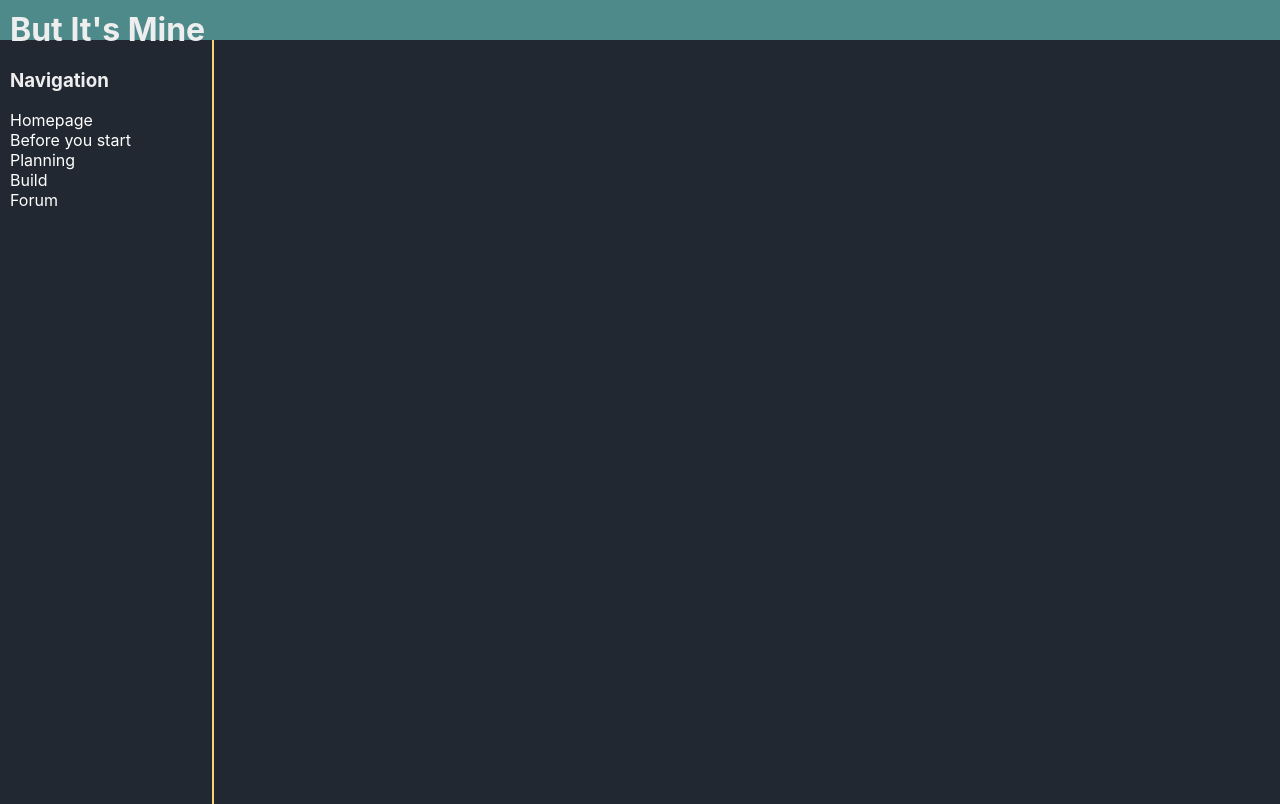
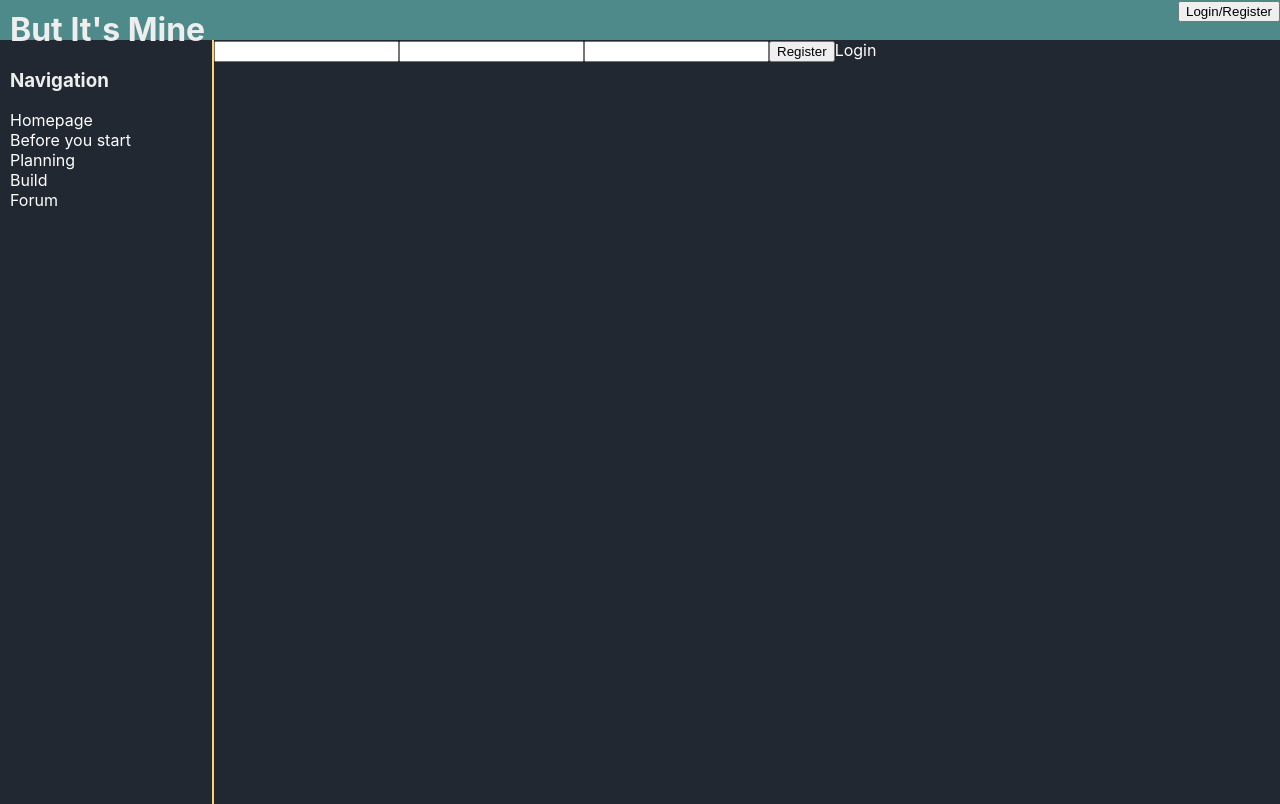
Before and after one commit to tck9173/But-Its-Mine, a React (Create React App) app in the folder but-its-mine/: page /register in a window 1280 px wide. Built offline with nearby package versions, Linux system fonts and the light colour scheme.

Commit message:
updated auth

```diff
--- a/but-its-mine/package.json
+++ b/but-its-mine/package.json
@@ -6,8 +6,11 @@
     "@testing-library/jest-dom": "^5.11.5",
     "@testing-library/react": "^11.1.1",
     "@testing-library/user-event": "^12.2.0",
+    "axios": "^0.21.0",
     "react": "^17.0.1",
     "react-dom": "^17.0.1",
+    "react-router": "^5.2.0",
+    "react-router-dom": "^5.2.0",
     "react-scripts": "4.0.0",
     "web-vitals": "^0.2.4"
   },
--- a/but-its-mine/src/App.css
+++ b/but-its-mine/src/App.css
@@ -12,9 +12,13 @@ html {
 
 
 .header {
+  display: flex;
+  flex-flow: row;
+  justify-content: space-between;
   height: 5vh;
   background-color: #4f8a8b;
   min-height: 40px;
+
 }
 
 .header h1 {
@@ -29,6 +33,10 @@ html {
   }
 }
 
+.userWelcome {
+  display: flex;
+  flex-flow: row;
+}
 
 a {
   text-decoration: none;
--- a/but-its-mine/src/App.js
+++ b/but-its-mine/src/App.js
@@ -1,21 +1,59 @@
 import React, {Component} from 'react';
+import {Route, Switch, withRouter} from 'react-router-dom';
+
 import './App.css';
+
 import Header from './components/Header'
 import Navigation from './components/Navigation';
-import BuildContainer from './components/Build/BuildContainer';
-import {Route, Switch, withRouter} from 'react-router-dom';
 import PlanningContainer from './components/Planning/PlanningContainer';
 import StartContainer from './components/Start/StartContainer';
 import ForumContainer from './components/Forum/ForumContainer';
 import Homepage from './components/Homepage';
 import BudgetTool from './components/Planning/BudgetTool';
+import BuildContainer from './components/Build/BuildContainer';
+
+import RegisterForm from './components/Users/RegisterForm';
+import LoginForm from './components/Users/LoginForm';
+
+import { registerUser, loginUser, verifyUser } from './services/api_helper';
 
 class App extends Component {
   constructor(props) {
     super(props)
 
     this.state = {
-      activePage: ''
+      activePage: '',
+      currentUser: {
+        name:""
+      }
+    }
+  }
+
+  handleRegister = async (e, registerData) => {
+    e.preventDefault();
+    const currentUser = await registerUser(registerData);
+    this.setState({currentUser})
+    this.props.history.push('/forum');
+  }
+
+  handleLogin = async (e, loginData) => {
+    e.preventDefault();
+    const currentUser = await loginUser(loginData);
+    console.log(currentUser)
+    this.setState({currentUser})
+    this.props.history.push('/forum');
+  }
+
+  handleLogout = () => {
+    localStorage.removeItem('authToken');
+    this.setState({currentUser : {name:null}})
+    this.props.history.push('/')
+  }
+
+  handleVerify = async () => {
+    const currentUser = await verifyUser();
+    if (currentUser) {
+      this.setState({ currentUser})
     }
   }
 
@@ -25,13 +63,23 @@ class App extends Component {
     })
   }
 
+  componentDidMount() {
+    this.handleVerify();
+  }
+
   render() {
     return (
       <div className="App">
-        <Header />
+        <Header currentUser={this.state.currentUser.name} handleLogout={this.handleLogout}/>
         <div className = "contentContainer">
           <Navigation setActivePage={this.setActivePage} activePage={this.state.activePage}/>
           <Switch>
+            <Route path = '/login' render={() => (
+              <LoginForm handleLogin={this.handleLogin} />
+            )} />
+            <Route path = '/register' render={() => (
+              <RegisterForm handleRegister={this.handleRegister} />
+            )} />
             <Route exact path = '/' component = {Homepage} />
             <Route path = '/start' component = {StartContainer} />
             <Route exact path = '/planning' component = {PlanningContainer} />
@@ -47,4 +95,4 @@ class App extends Component {
   }
 }
 
-export default App;
+export default withRouter(App);
--- a/but-its-mine/src/components/Header.js
+++ b/but-its-mine/src/components/Header.js
@@ -1,9 +1,18 @@
 import React from 'react';
+import { Link } from 'react-router-dom';
 
-function Header() {
+function Header(props) {
     return (
         <div className='header'>
             <h1>But It's Mine</h1>
+            {props.currentUser ?
+                <div className='userWelcome'>
+                    <p>Welcome, {props.currentUser}</p>
+                    <button onClick={props.handleLogout}>Logout</button>
+                </div>
+            :
+                <Link to='/login'><button>Login/Register</button></Link>
+            }
         </div>
     )
 }
--- /dev/null
+++ b/but-its-mine/src/components/Users/LoginForm.js
@@ -0,0 +1,45 @@
+import React, {Component} from 'react';
+
+import {Link} from 'react-router-dom';
+
+class LoginForm extends Component {
+    constructor(props){
+        super(props);
+
+        this.state = {
+            username: '',
+            password: ''
+        }
+    }
+
+    handleChange = (e) => {
+        const {name , value} = e.target
+
+        this.setState({
+            [name]:value
+        })
+    }
+
+    render() {
+        return (
+            <form onSubmit={(e)=> this.props.handleLogin(e, this.state)}>
+                <input
+                    type = 'text'
+                    name='username'
+                    value={this.state.username}
+                    onChange={this.handleChange}
+                />
+                <input
+                    type = 'password'
+                    name='password'
+                    value={this.state.password}
+                    onChange={this.handleChange}
+                />
+                <input type ='submit' value='Login'/>
+                <Link to='/register'>Register</Link>
+            </form>
+        )
+    }
+}
+
+export default LoginForm;
--- /dev/null
+++ b/but-its-mine/src/components/Users/RegisterForm.js
@@ -0,0 +1,50 @@
+import React, {Component} from 'react';
+import {Link} from 'react-router-dom';
+class RegisterForm extends Component {
+    constructor(props){
+        super(props);
+
+        this.state = {
+            name: '',
+            username: '',
+            password: ''
+        }
+    }
+
+    handleChange = (e) => {
+        const {name , value} = e.target
+
+        this.setState({
+            [name]:value
+        })
+    }
+
+    render() {
+        return (
+            <form onSubmit={(e)=> this.props.handleRegister(e, this.state)}>
+                <input
+                    type = 'text'
+                    name='name'
+                    value={this.state.name}
+                    onChange={this.handleChange}
+                />
+                <input
+                    type = 'text'
+                    name='username'
+                    value={this.state.username}
+                    onChange={this.handleChange}
+                />
+                <input
+                    type = 'password'
+                    name='password'
+                    value={this.state.password}
+                    onChange={this.handleChange}
+                />
+                <input type ='submit' value='Register'/>
+                <Link to='/login'>Login</Link>
+            </form>
+        )
+    }
+}
+
+export default RegisterForm;
--- /dev/null
+++ b/but-its-mine/src/services/api_helper.js
@@ -0,0 +1,30 @@
+import axios from 'axios';
+
+const api = axios.create({
+    baseURL : 'http://localhost:3001'
+})
+
+export const registerUser = async (registerData) =>{
+    const resp = await api.post('/auth/signup', registerData);
+    localStorage.setItem('authToken', resp.data.token);
+    api.defaults.headers.common.authorization = `Bearer ${resp.data.token}`;
+    return resp.data.user;
+}
+
+export const loginUser = async (loginData) =>{
+    const resp = await api.post('/auth/login', loginData);
+    localStorage.setItem('authToken', resp.data.token);
+    api.defaults.headers.common.authorization = `Bearer ${resp.data.token}`;
+    return resp.data.user;
+}
+
+export const verifyUser = async () => {
+    const token = localStorage.getItem('authToken');
+
+    if (token) {
+        api.defaults.headers.common.authorization = `Bearer ${token}`;
+        const resp = await api.get('/auth/verify');
+        return resp.data
+    }
+    return false
+}
```
Also changed, not shown: 1 other file (tests, documents, lock files or other folders).
